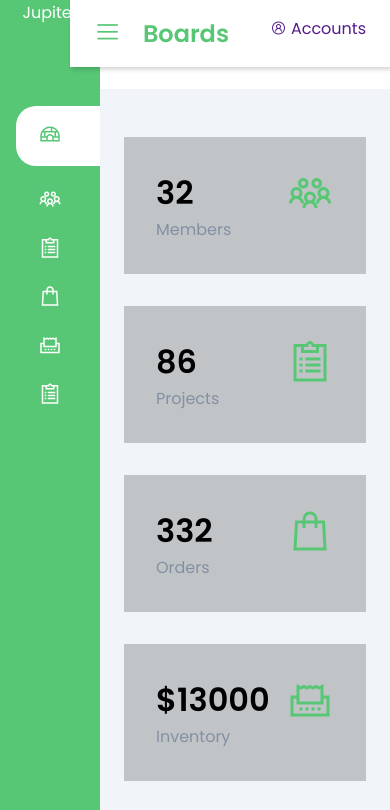
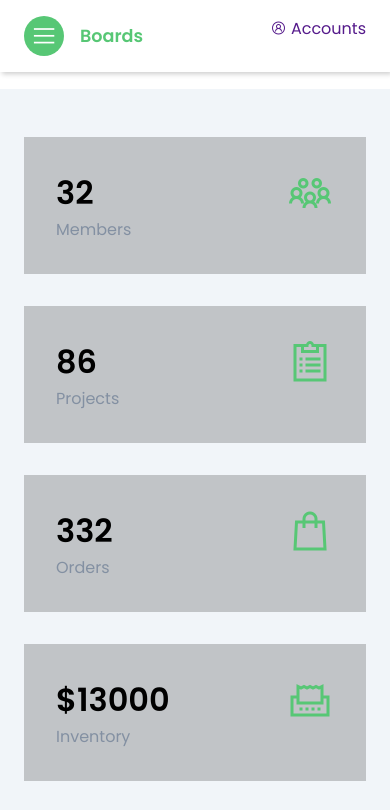
Before and after one commit to PyaePhyoAung-web/PyaePhyoAung-web.github.io, a plain HTML site: page coursework-project/index.html in a window 390 px wide. Shown: the top 810 px of the page. Drawn offline with nearby package versions, Linux system fonts and the light colour scheme.

Commit message:
Update style.css

```diff
--- a/coursework-project/style.css
+++ b/coursework-project/style.css
@@ -326,12 +326,6 @@
       padding-left: 0rem;
     }
 
-
-   .sidebar li a span
-    {
-      padding-right: 1rem;
-    }
-
     .sidebar .sidebar-brand h2 span:last-child,
     .sidebar li a span:last-child
     {
@@ -346,22 +340,44 @@
       width: calc(100% - 70px) ;
         left: 70px;
 }
+     .sidebar:hover {
+       width: 345px;
+         z-index: 200;
+    }
+
+    .sidebar:hover .sidebar-brand,
+    .sidebar:hover li
+    {
+      padding-left: 2rem;
+        text-align: left;
+    }
+
+    .sidebar:hover li a
+    {
+      padding-left: 1rem;
+    }
+
+    .sidebar:hover .sidebar-brand h2 span:last-child,
+    .sidebar:hover li a span:last-child
+    {
+       display: inline;
+    }
+    }
 
 
 @media only screen and (max-width:960px) {
     .cards {
             grid-template: repeat(3,1fr);
         }
-}
 
     .recent-grid {
         grid-template-columns: 50% 50%;
     }
+}
 
 @media only screen and (max-width:768px) {
             .cards {
-        grid-template: repeat(2,1fr);
-    }
+                grid-template-columns:repeat(2,1fr);
             }
 
         .recent-grid {
@@ -370,8 +386,56 @@
         .search-wrapper{
                 display: none;
             }
+    .sidebar {
+        left: -100% !important;
     }
-@media only screen and (max-width:768px){
+
+    header h2{
+        display: flex;
+        align-items: center;
+    }
+
+    header h2 label {
+        display: inline-block;
+        background: var(--main-color);
+        padding-right: 0rem;
+        margin-right: 1rem;
+        height: 40px;
+        width: 40px;
+        border-radius: 50%;
+        color: #fff;
+        display: flex;
+        align-items: center;
+        justify-content: center !important;
+    }
+
+    header h2 span{
+        text-align: center;
+        padding-right: 0rem;
+    }
+
+    header h2{
+        font-size: 1.1rem;
+    }
+
+    .main-content {
+        width: 100%;
+        margin-left: 0rem;
+    }
+
+    header {
+        width: 100% !important;
+        left: 0  !important;
+    }
+
+    #nav-toggle: checked +.sidebar{
+        left: 0 !important;
+        z-index: 100;
+        width: 345px;
+    }
+}
+
+@media only screen and (max-width:560px){
         .cards{
             grid-template-columns: 100%;
         }
```
Lines whose indentation alone changed are shown as unchanged.
